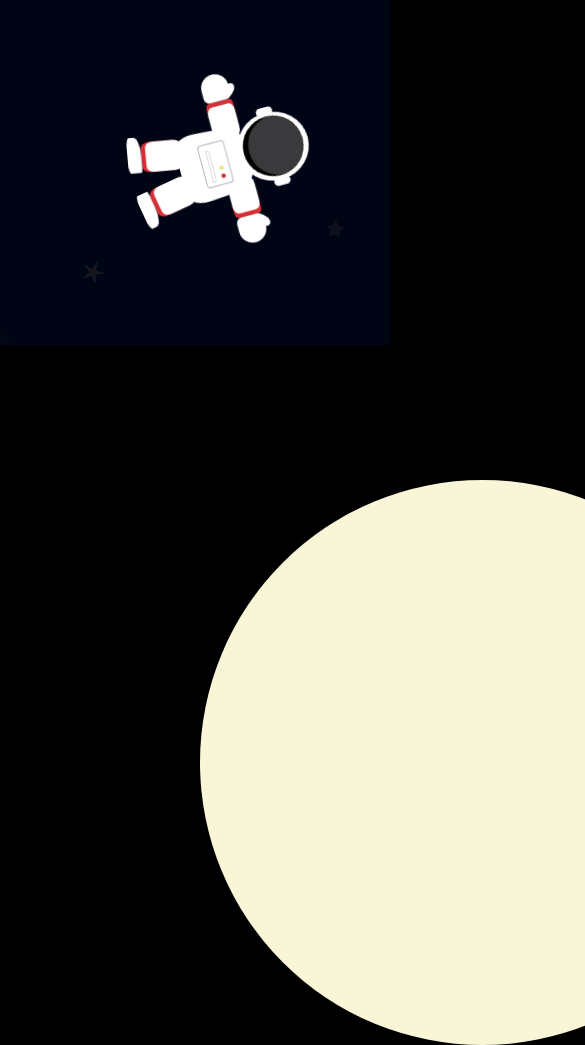
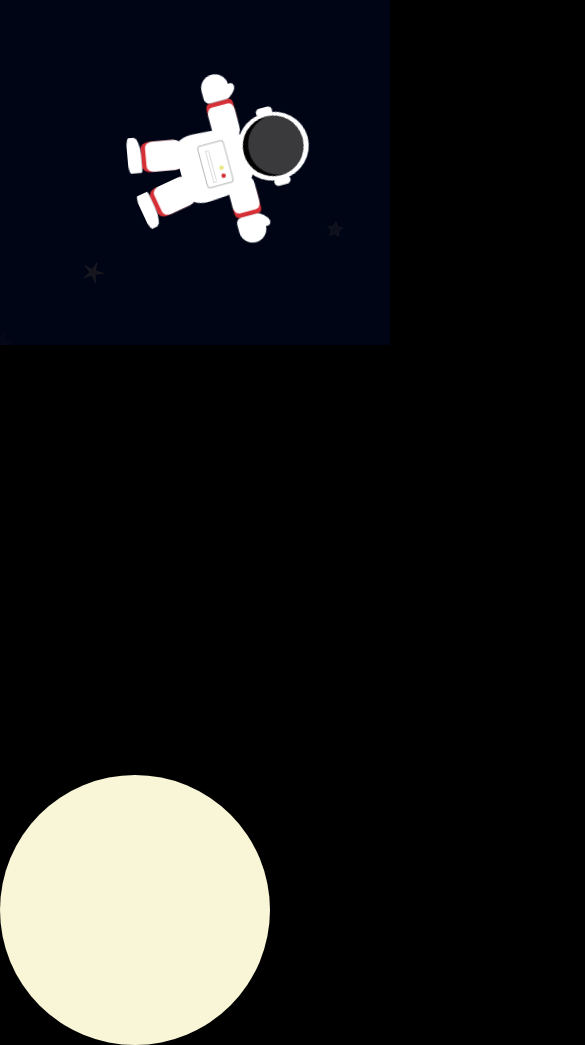
Before and after one commit to TheWookNook/thewooknook.github.io, a plain HTML site: page index.html in a window 390 px wide. Shown: the part 499-1544 px from the top of the page, 585 px wide, since content can reach past the window. Drawn offline with nearby package versions, Linux system fonts and the light colour scheme; a web font is replaced by a local one.

Commit message:
Update index.html

```diff
--- a/index.html
+++ b/index.html
@@ -308,11 +308,25 @@ h1::before {
 .moon {
   position: absolute;
   bottom: -700px;
-  left: 200px;
+  left: 20px;
   width: 67vh;
   height: 67vh;
   border-radius: 50%;
   background-color: #f9f6d7;
+}
+
+
+@media screen and (max-width: 420px) {
+.moon {
+  position: absolute;
+  bottom: -700px;
+  left: 0px;
+  width: 32vh;
+  height: 32vh;
+  border-radius: 50%;
+  background-color: #f9f6d7;
+}
+
 }
 /*.moon:before {
   top: 36px;
```
